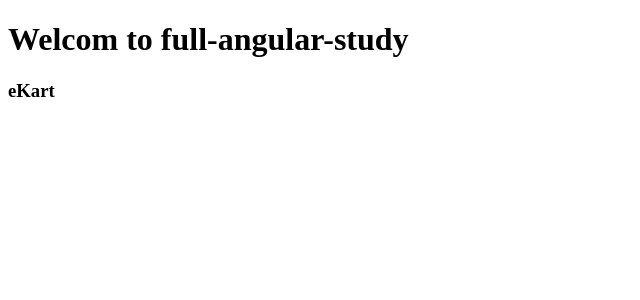
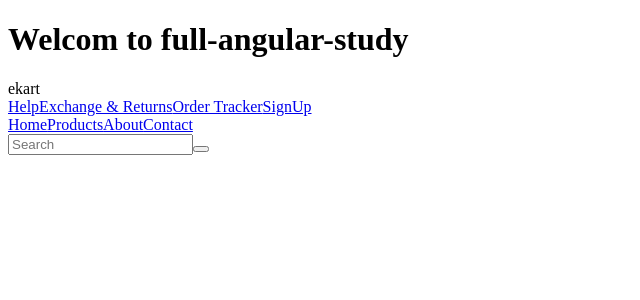
Before and after one commit to amitroy497/full-angular-study, an Angular app: page / in a window 1280 px wide. Shown: the top 300 px of the page, without its empty margins (0-640 px from the left). Built offline with nearby package versions, Linux system fonts and the light colour scheme.

Commit message:
3. View template for a component

```diff
--- /dev/null
+++ b/src/app/header/header.component.html
@@ -0,0 +1,25 @@
+<div class="ekart--header">
+  <div class="ekart--logo">ekart</div>
+  <div class="ekart--header--nav">
+    <div class="ekart--top--bar">
+      <a href="#">Help</a>
+      <a href="#">Exchange & Returns</a>
+      <a href="#">Order Tracker</a>
+      <a href="#">SignUp</a>
+    </div>
+    <div class="ekart--bottom--bar">
+      <div class="ekart--menu">
+        <a href="#">Home</a>
+        <a href="#">Products</a>
+        <a href="#">About</a>
+        <a href="#">Contact</a>
+      </div>
+      <div class="ekart--search--bar">
+        <input type="text" class="ekart--search--box" placeholder="Search" />
+        <button class="ekart--search--btn">
+          <i class="fa fa fa-search" aria-hidden="true"></i>
+        </button>
+      </div>
+    </div>
+  </div>
+</div>
--- a/src/app/header/header.component.ts
+++ b/src/app/header/header.component.ts
@@ -2,7 +2,8 @@
 
 @Component({
   selector: 'app-header',
-  template: '<h3>eKart</h3>',
+  //   template: '<h3>eKart</h3>',
+  templateUrl: './header.component.html',
   standalone: true,
 })
 export class HeaderComponent {}
```
